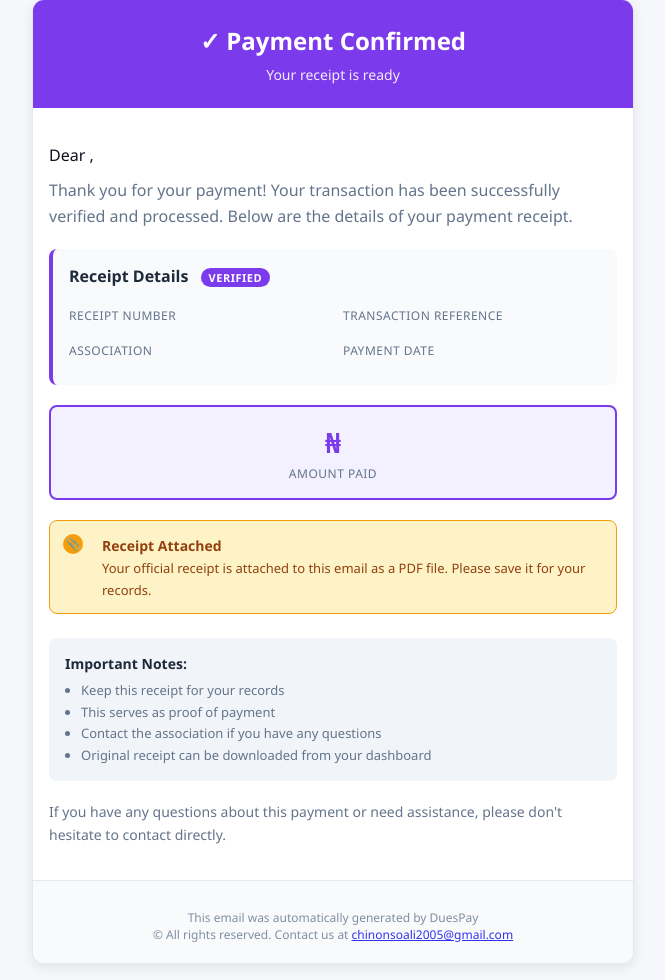
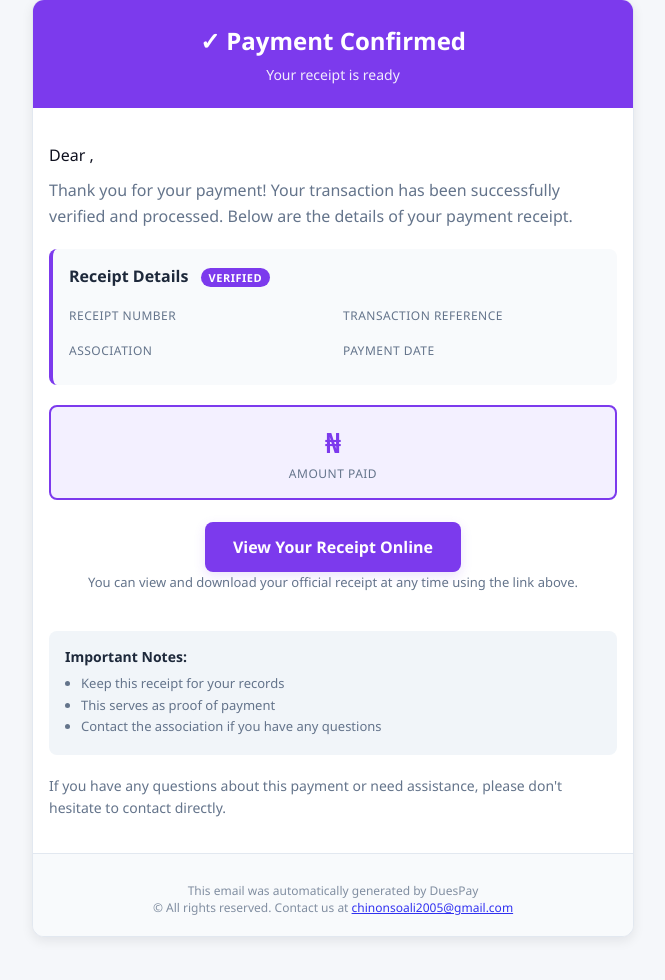
Before and after one commit to justinnonso05/Duespay_backend, a Django app: template transactions/templates/transactions/receipt_template.html in a window 1280 px wide. Shown: the part 17-997 px from the top of the page, without its empty margins (307-972 px from the left). After the commit the page ends 956 px from the top, so only its background shows below. Run offline with Django 5.2, Linux system fonts and the light colour scheme; the template is opened without the code that fills it, so the values that code supplies are empty; parts of the project's set-up code (start-up, migrations or seed data) failed here and were passed over.

Commit message:
receipts

```diff
--- a/transactions/emails.py
+++ b/transactions/emails.py
@@ -47,7 +47,7 @@
         'association_logo': association.logo.url if association.logo else '',
         'association_no': association.admin.phone_number,
         'amount_paid': transaction.amount_paid,
-        'transaction_receipt_url': f"{settings.FRONTEND_URL}/transactions/receipt/{transaction.reference_id}/",
+        'transaction_receipt_url': f"{settings.FRONTEND_URL}/transactions/receipt/{receipt.receipt_no}/",
     }
 
     message = render_to_string('transactions/receipt_template.html', context)
--- a/transactions/serializers.py
+++ b/transactions/serializers.py
@@ -38,7 +38,7 @@
     amount_paid = serializers.DecimalField(source='transaction.amount_paid', max_digits=10, decimal_places=2)
     items_paid = serializers.SerializerMethodField()
     issued_at = serializers.DateTimeField(format='%Y-%m-%d %H:%M:%S')
-    association_name = serializers.CharField(source='transaction.association.name')
+    association_name = serializers.CharField(source='transaction.association.association_name')
     association_short_name = serializers.CharField(source='transaction.association.association_short_name')
     association_logo = serializers.ImageField(source='transaction.association.logo')
     association_theme_color = serializers.CharField(source='transaction.association.theme_color')
--- a/transactions/signals.py
+++ b/transactions/signals.py
@@ -1,5 +1,5 @@
 from transactions.services import ReceiptService
-from .emails import send_admin_new_transaction_email
+from .emails import send_admin_new_transaction_email, send_receipt_email
 from django.db.models.signals import post_save
 from django.dispatch import receiver
 from .models import Transaction, TransactionReceipt
@@ -24,7 +24,7 @@
             )
 
             # Always generate and send receipt (whether new or existing)
-            ReceiptService.process_verified_transaction(receipt)
+            send_receipt_email(receipt)
 
             if receipt_created:
                 print(f"✅ New receipt created and sent for transaction {instance.reference_id}")
--- a/transactions/templates/transactions/receipt_template.html
+++ b/transactions/templates/transactions/receipt_template.html
@@ -66,18 +66,13 @@
             </div>
 
             <!-- Attachment Notice -->
-            <div style="background: #fef3c7; border: 1px solid #f59e0b; border-radius: 8px; padding: 12px; margin: 20px 0;">
-                <table style="width: 100%; border-collapse: collapse;">
-                    <tr>
-                        <td style="width: 30px; vertical-align: top;">
-                            <div style="background: #f59e0b; color: white; border-radius: 50%; width: 20px; height: 20px; font-size: 12px; text-align: center; line-height: 20px;">📎</div>
-                        </td>
-                        <td style="vertical-align: top; padding-left: 8px;">
-                            <strong style="color: #92400e; font-size: 14px;">Receipt Attached</strong><br>
-                            <span style="color: #92400e; font-size: 13px;">Your official receipt is attached to this email as a PDF file. Please save it for your records.</span>
-                        </td>
-                    </tr>
-                </table>
+            <div style="padding: 16px; text-align: center; margin: 20px 0;">
+                <a href="{{ transaction_receipt_url }}" style="background: #7C3AED; color: white; padding: 14px 28px; border-radius: 8px; text-decoration: none; font-weight: 600; font-size: 16px; box-shadow: 0 4px 12px rgba(124, 58, 237, 0.15);">
+                    View Your Receipt Online
+                </a>
+                <p style="color: #64748b; font-size: 13px; margin: 15px 0 0 0;">
+                    You can view and download your official receipt at any time using the link above.
+                </p>
             </div>
 
             <!-- Important Notes -->
@@ -87,7 +82,6 @@
                     <li style="margin-bottom: 2px;">Keep this receipt for your records</li>
                     <li style="margin-bottom: 2px;">This serves as proof of payment</li>
                     <li style="margin-bottom: 2px;">Contact the association if you have any questions</li>
-                    <li>Original receipt can be downloaded from your dashboard</li>
                 </ul>
             </div>
 
```
